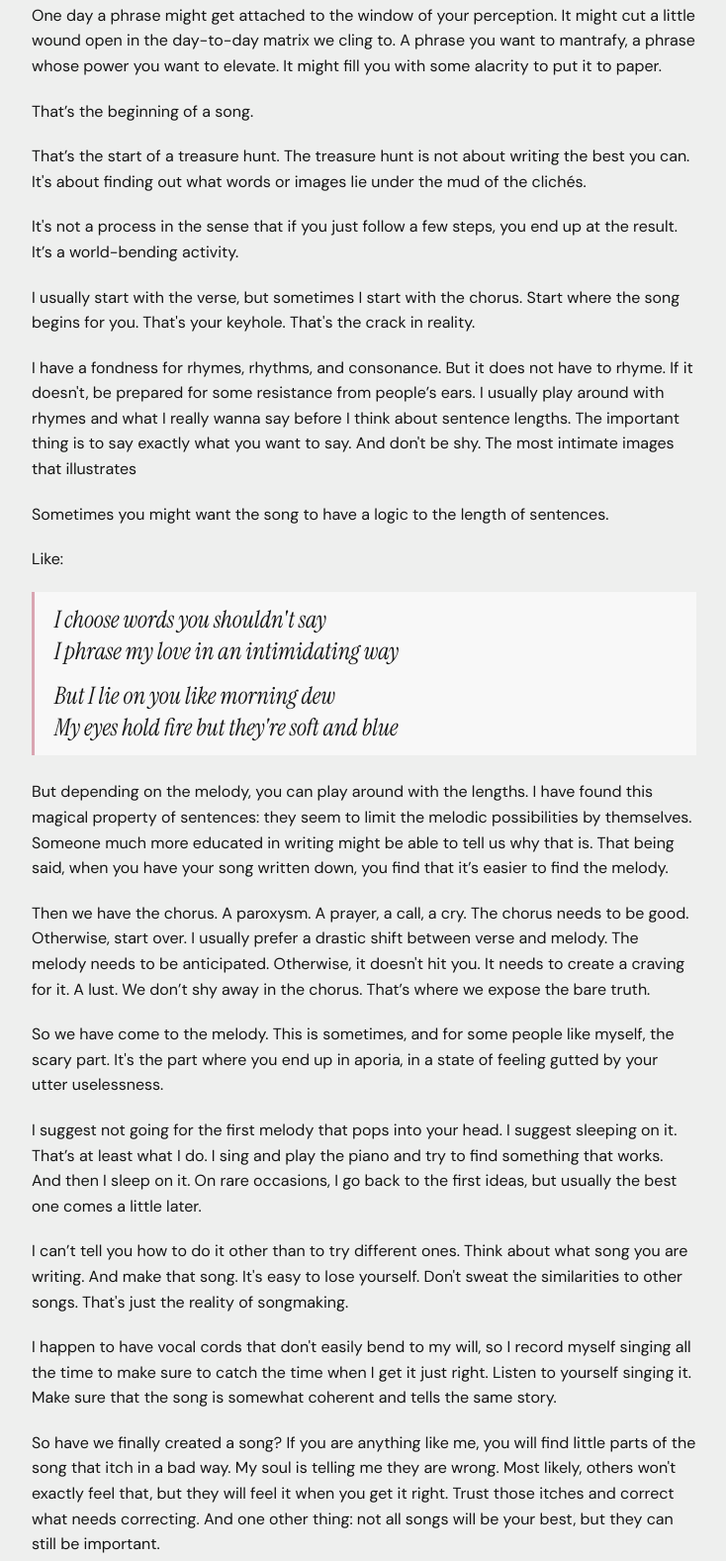
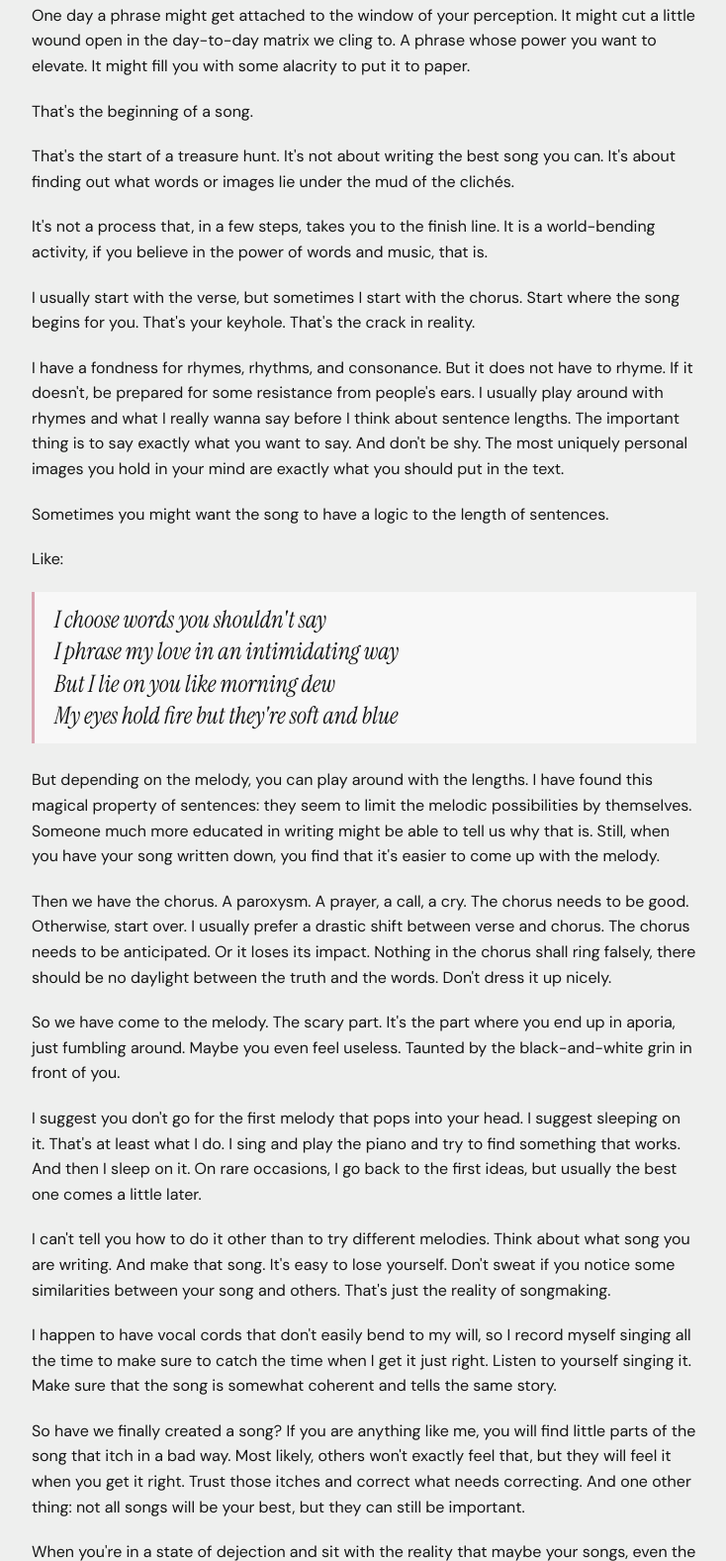
Before and after one commit to Elinahtysken/songwriter, a plain HTML site: page how-do-you-write-a-song.html in a window 1280 px wide. Shown: the part 496-2073 px from the top of the page at 99% size, without its empty margins (272-1006 px from the left). Drawn offline with Linux system fonts and the light colour scheme.

Commit message:
Publish latest songwriting article revision

```diff
--- a/how-do-you-write-a-song.html
+++ b/how-do-you-write-a-song.html
@@ -26,17 +26,17 @@
       <h1>How to write a song</h1>
       <p class="article-byline">By Elina Tyskling</p>
 
-      <p>One day a phrase might get attached to the window of your perception. It might cut a little wound open in the day-to-day matrix we cling to. A phrase you want to mantrafy, a phrase whose power you want to elevate. It might fill you with some alacrity to put it to paper.</p>
+      <p>One day a phrase might get attached to the window of your perception. It might cut a little wound open in the day-to-day matrix we cling to. A phrase whose power you want to elevate. It might fill you with some alacrity to put it to paper.</p>
 
-      <p>That’s the beginning of a song.</p>
+      <p>That's the beginning of a song.</p>
 
-      <p>That’s the start of a treasure hunt. The treasure hunt is not about writing the best you can. It's about finding out what words or images lie under the mud of the clichés.</p>
+      <p>That's the start of a treasure hunt. It's not about writing the best song you can. It's about finding out what words or images lie under the mud of the clichés.</p>
 
-      <p>It's not a process in the sense that if you just follow a few steps, you end up at the result. It’s a world-bending activity.</p>
+      <p>It's not a process that, in a few steps, takes you to the finish line. It is a world-bending activity, if you believe in the power of words and music, that is.</p>
 
       <p>I usually start with the verse, but sometimes I start with the chorus. Start where the song begins for you. That's your keyhole. That's the crack in reality.</p>
 
-      <p>I have a fondness for rhymes, rhythms, and consonance. But it does not have to rhyme. If it doesn't, be prepared for some resistance from people’s ears. I usually play around with rhymes and what I really wanna say before I think about sentence lengths. The important thing is to say exactly what you want to say. And don't be shy. The most intimate images that illustrates</p>
+      <p>I have a fondness for rhymes, rhythms, and consonance. But it does not have to rhyme. If it doesn't, be prepared for some resistance from people's ears. I usually play around with rhymes and what I really wanna say before I think about sentence lengths. The important thing is to say exactly what you want to say. And don't be shy. The most uniquely personal images you hold in your mind are exactly what you should put in the text.</p>
 
       <p>Sometimes you might want the song to have a logic to the length of sentences.</p>
 
@@ -44,24 +44,24 @@
 
       <blockquote>
         <p>I choose words you shouldn't say<br>
-          I phrase my love in an intimidating way</p>
-        <p>But I lie on you like morning dew<br>
+          I phrase my love in an intimidating way<br>
+          But I lie on you like morning dew<br>
           My eyes hold fire but they're soft and blue</p>
       </blockquote>
 
-      <p>But depending on the melody, you can play around with the lengths. I have found this magical property of sentences: they seem to limit the melodic possibilities by themselves. Someone much more educated in writing might be able to tell us why that is. That being said, when you have your song written down, you find that it’s easier to find the melody.</p>
+      <p>But depending on the melody, you can play around with the lengths. I have found this magical property of sentences: they seem to limit the melodic possibilities by themselves. Someone much more educated in writing might be able to tell us why that is. Still, when you have your song written down, you find that it's easier to come up with the melody.</p>
 
-      <p>Then we have the chorus. A paroxysm. A prayer, a call, a cry. The chorus needs to be good. Otherwise, start over. I usually prefer a drastic shift between verse and melody. The melody needs to be anticipated. Otherwise, it doesn't hit you. It needs to create a craving for it. A lust. We don’t shy away in the chorus. That’s where we expose the bare truth.</p>
+      <p>Then we have the chorus. A paroxysm. A prayer, a call, a cry. The chorus needs to be good. Otherwise, start over. I usually prefer a drastic shift between verse and chorus. The chorus needs to be anticipated. Or it loses its impact. Nothing in the chorus shall ring falsely, there should be no daylight between the truth and the words. Don't dress it up nicely.</p>
 
-      <p>So we have come to the melody. This is sometimes, and for some people like myself, the scary part. It's the part where you end up in aporia, in a state of feeling gutted by your utter uselessness.</p>
+      <p>So we have come to the melody. The scary part. It's the part where you end up in aporia, just fumbling around. Maybe you even feel useless. Taunted by the black-and-white grin in front of you.</p>
 
-      <p>I suggest not going for the first melody that pops into your head. I suggest sleeping on it. That’s at least what I do. I sing and play the piano and try to find something that works. And then I sleep on it. On rare occasions, I go back to the first ideas, but usually the best one comes a little later.</p>
+      <p>I suggest you don't go for the first melody that pops into your head. I suggest sleeping on it. That's at least what I do. I sing and play the piano and try to find something that works. And then I sleep on it. On rare occasions, I go back to the first ideas, but usually the best one comes a little later.</p>
 
-      <p>I can’t tell you how to do it other than to try different ones. Think about what song you are writing. And make that song. It's easy to lose yourself. Don't sweat the similarities to other songs. That's just the reality of songmaking.</p>
+      <p>I can't tell you how to do it other than to try different melodies. Think about what song you are writing. And make that song. It's easy to lose yourself. Don't sweat if you notice some similarities between your song and others. That's just the reality of songmaking.</p>
 
       <p>I happen to have vocal cords that don't easily bend to my will, so I record myself singing all the time to make sure to catch the time when I get it just right. Listen to yourself singing it. Make sure that the song is somewhat coherent and tells the same story.</p>
 
-      <p>So have we finally created a song? If you are anything like me, you will find little parts of the song that itch in a bad way. My soul is telling me they are wrong. Most likely, others won't exactly feel that, but they will feel it when you get it right. Trust those itches and correct what needs correcting. And one other thing: not all songs will be your best, but they can still be important.</p>
+      <p>So have we finally created a song? If you are anything like me, you will find little parts of the song that itch in a bad way. Most likely, others won't exactly feel that, but they will feel it when you get it right. Trust those itches and correct what needs correcting. And one other thing: not all songs will be your best, but they can still be important.</p>
 
       <p>When you're in a state of dejection and sit with the reality that maybe your songs, even the best ones, might never be heard or produced, you can at least take comfort in knowing that you're in good company.</p>
 
```
